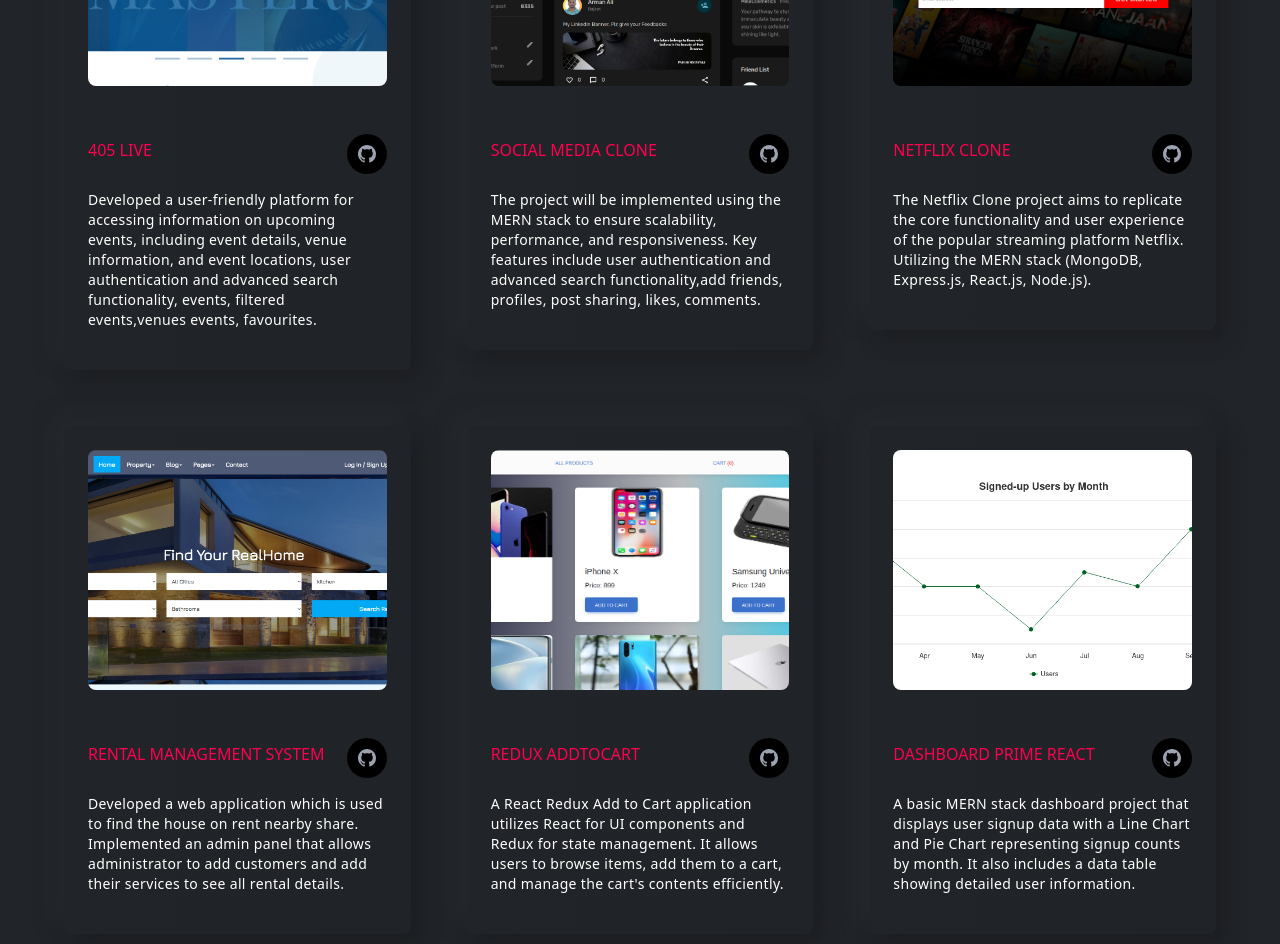
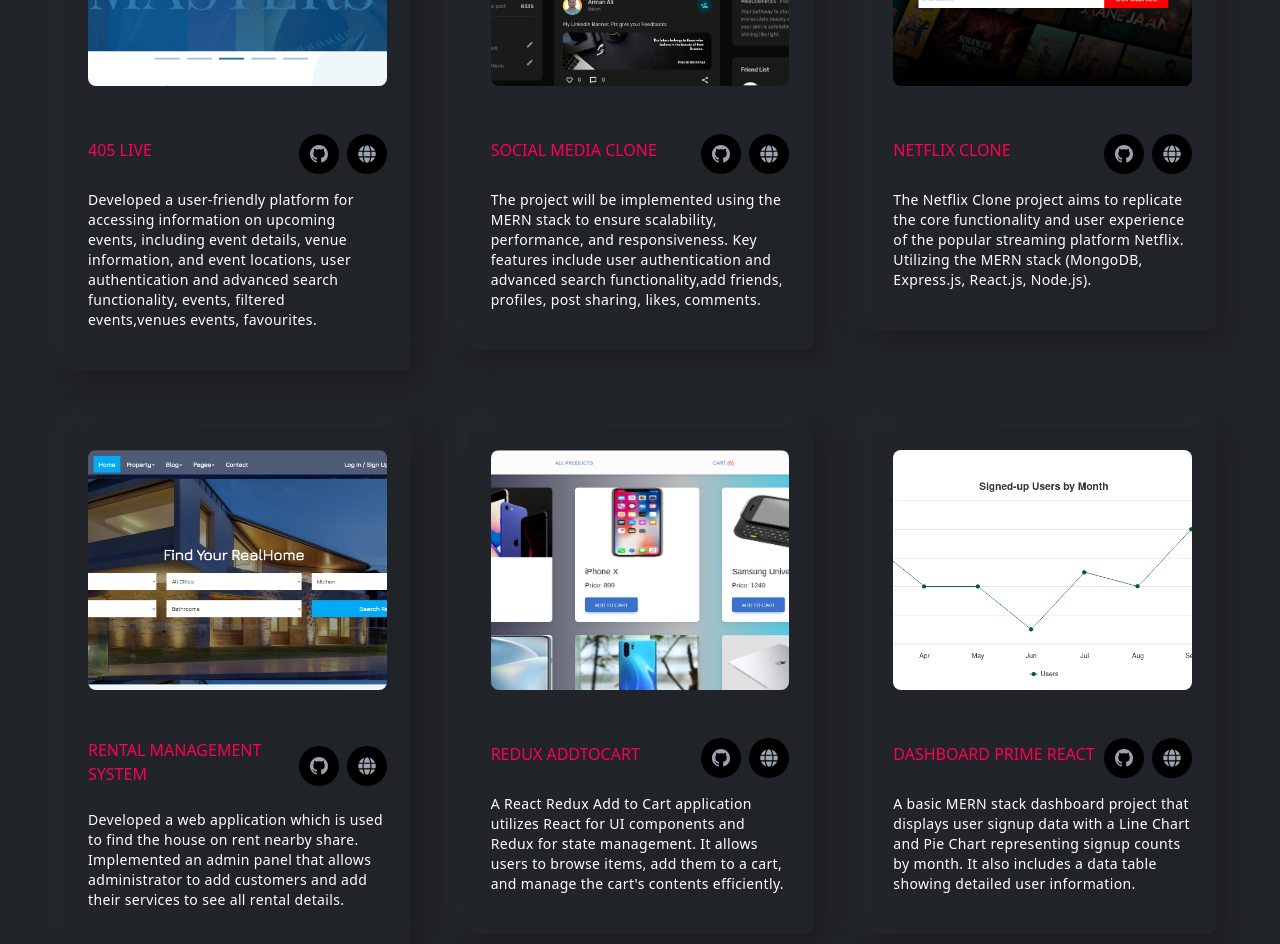
Before and after one commit to armanali0786/ArmanPortfolio, a React (Create React App) app: page / in a window 1280 px wide. Shown: the part 1460-2404 px from the top of the page. Built offline with nearby package versions, Linux system fonts and the light colour scheme.

Commit message:
Project Added

```diff
--- a/src/components/projects/ProjectsCard.js
+++ b/src/components/projects/ProjectsCard.js
@@ -24,11 +24,11 @@
                   <BsGithub />
                 </span>
               </a>
-              {/* <a href="https://github.com/armanali0786?tab=repositories">
+              <a href="https://github.com/armanali0786?tab=repositories">
                 <span className="text-lg w-10 h-10 rounded-full bg-black inline-flex justify-center items-center text-gray-400 hover:text-designColor duration-300 cursor-pointer">
                   <FaGlobe />
                 </span>
-              </a> */}
+              </a>
             </div>
           </div>
           <p className="text-sm tracking-wide mt-3 hover:text-gray-100 duration-300">
```
